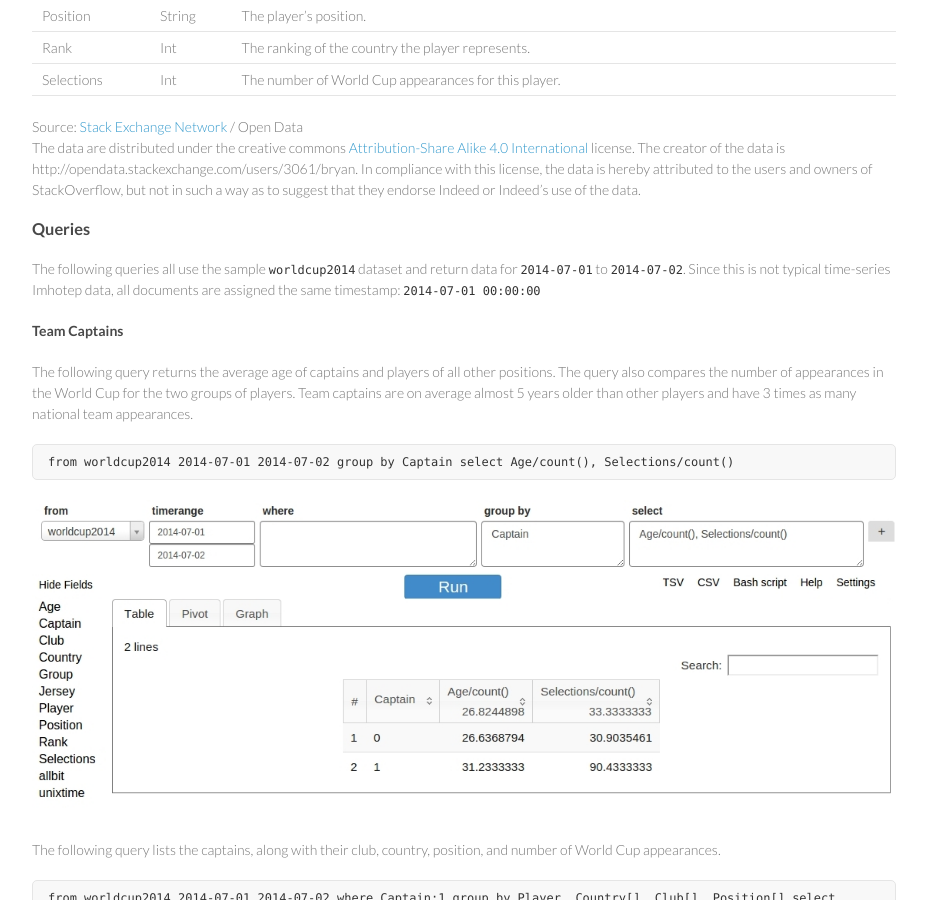
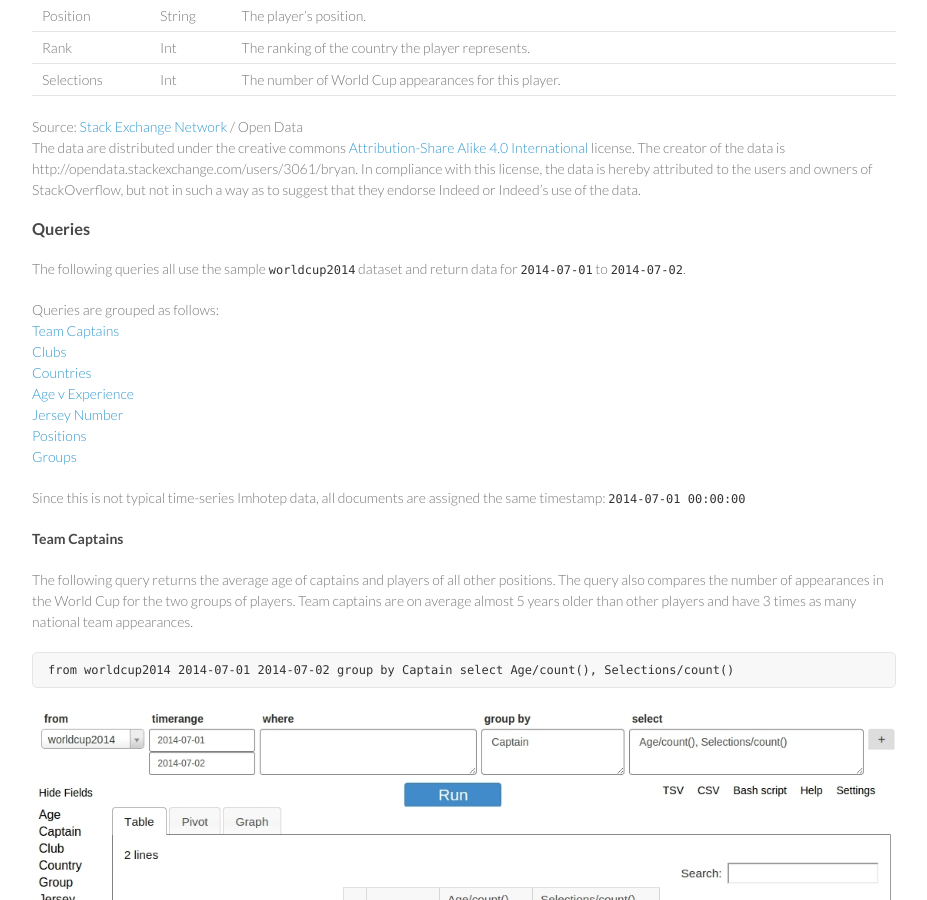
Before and after one commit to indeedeng/imhotep, a Jekyll site: the page built from docs/sample-queries.md, in a window 1280 px wide and 900 px high, scrolled down 730 px. Shown: the whole window, without its empty margins (294-1221 px from the left). Built offline with Jekyll 4.4.1, drawn with Linux system fonts in a browser that asks for light colours; Markdown is read by kramdown in place of the engine named in the settings.

Commit message:
added mini toc to bookmarked sections

```diff
--- a/docs/sample-queries.md
+++ b/docs/sample-queries.md
@@ -34,9 +34,20 @@ The data are distributed under the creative commons [Attribution-Share Alike 4.0
 
 ###Queries
 
-The following queries all use the sample `worldcup2014` dataset and return data for `2014-07-01` to `2014-07-02`. Since this is not typical time-series Imhotep data, all documents are assigned the same timestamp: `2014-07-01 00:00:00`
+The following queries all use the sample `worldcup2014` dataset and return data for `2014-07-01` to `2014-07-02`.
 
-####Team Captains
+Queries are grouped as follows:<br>
+[Team Captains](#captains)<br>
+[Clubs](#clubs)<br>
+[Countries](#countries)<br>
+[Age v Experience](#age-experience)<br>
+[Jersey Number](#jersey)<br>
+[Positions](#positions)<br>
+[Groups](#groups)<br>
+
+Since this is not typical time-series Imhotep data, all documents are assigned the same timestamp: `2014-07-01 00:00:00`
+
+####<a name="captains"></a>Team Captains
 
 The following query returns the average age of captains and players of all other positions. The query also compares the number of appearances in the World Cup for the two groups of players. Team captains are on average almost 5 years older than other players and have 3 times as many national team appearances.
 
@@ -50,7 +61,7 @@ The following query lists the captains, along with their club, country, position
 
 ![Average Ages](http://indeedeng.github.io/imhotep/images/team_captains_2.jpeg?raw=true)
 
-####Clubs
+####<a name="clubs"></a>Clubs
 
 The following query returns data for the top 25 clubs: number of players, number of captains, average ranking, average age. Barcelona has the most players in the World Cup (16), but Real Madrid/Man U have the most captains (2). Atletico Madrid has the highest average nationally ranked players. Manchester City the oldest players, Schalke 4 the youngest.
 
@@ -58,7 +69,7 @@ The following query returns data for the top 25 clubs: number of players, number
 
 ![Average Ages](http://indeedeng.github.io/imhotep/images/clubs.jpeg?raw=true)
 
-####Countries
+####<a name="countries"></a>Countries
 
 The following query returns data by country: average player age and average number of World Cup appearances. Argentina has the oldest team, Ghana the youngest. Spain is the most experienced, Australia the least.
 
@@ -66,7 +77,7 @@ The following query returns data by country: average player age and average numb
 
 ![Average Ages](http://indeedeng.github.io/imhotep/images/countries.jpeg?raw=true)
 
-####Age versus Experience
+####<a name="age-experience"></a>Age versus Experience
 
 The following query compares player age to the number of World Cup appearances. Not surprisingly, the older you are, the more appearances you've had, in general.
 
@@ -74,7 +85,7 @@ The following query compares player age to the number of World Cup appearances.
 
 ![Average Ages](http://indeedeng.github.io/imhotep/images/age_vs_experience.jpeg?raw=true)
 
-####Jersey Number
+####<a name="jersey"></a>Jersey Number
 
 The following query returns the number of players grouped by their jersey number. The query also returns the number of captains for each jersey number. Teams number all players 1-23. However, captains gravitate towards wearing #1, #4, #3, and #10.
 
@@ -88,7 +99,7 @@ The following query groups documents by the player's jersey number and then, for
 
 ![Average Ages](http://indeedeng.github.io/imhotep/images/jersey_number_2.jpeg?raw=true)
 
-####Positions
+####<a name="positions"></a>Positions
 
 The following query returns the average player age and average number of World Cup appearances by their position. Goalies are older and more frequently the captain. Forwards typically have the most experience.
 
@@ -96,7 +107,7 @@ The following query returns the average player age and average number of World C
 
 ![Average Ages](http://indeedeng.github.io/imhotep/images/positions.jpeg?raw=true)
 
-####Groups
+####<a name="groups"></a>Groups
 
 The following query returns data about the World Cup groups: average number of World Cup appearances, average age, and average player rank. Group D and G were rough. Group F and H were easy. Group H was also the youngest and least experienced, while group C was the oldest and most experienced.
 
```
